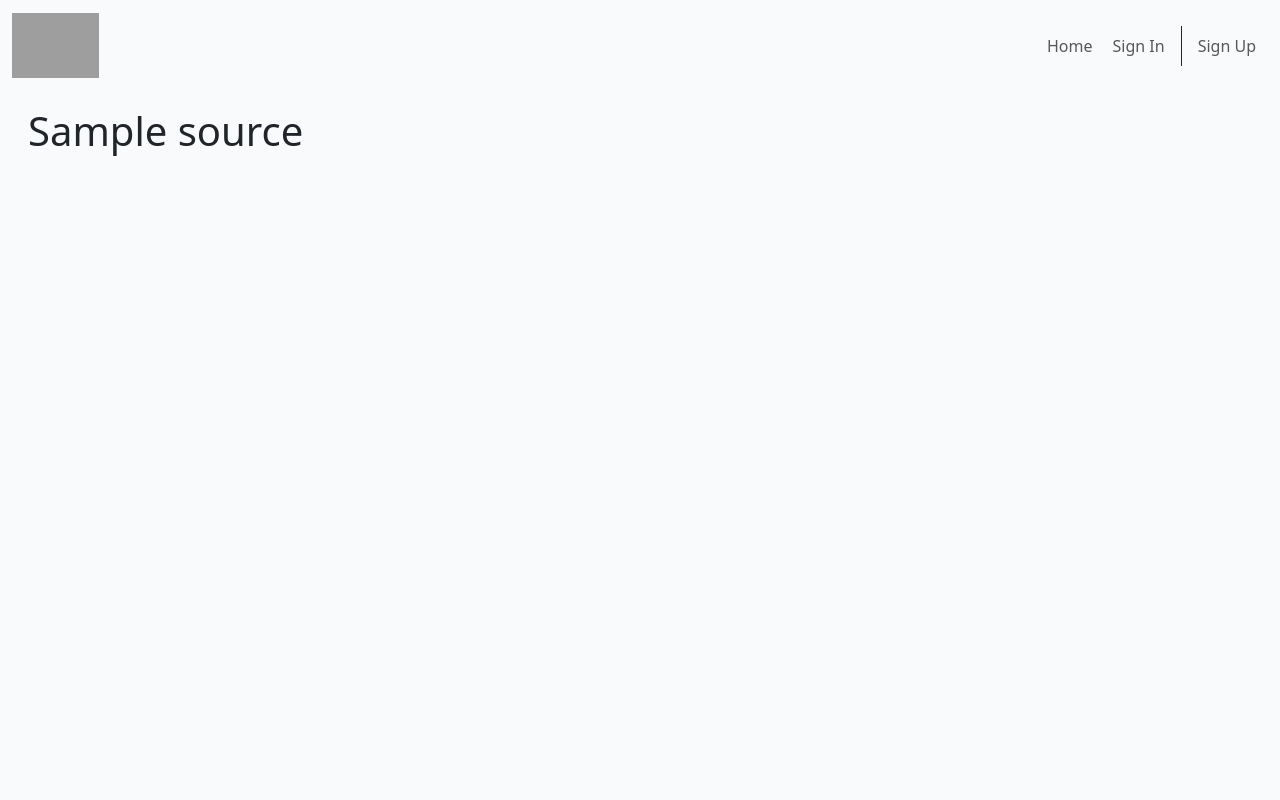
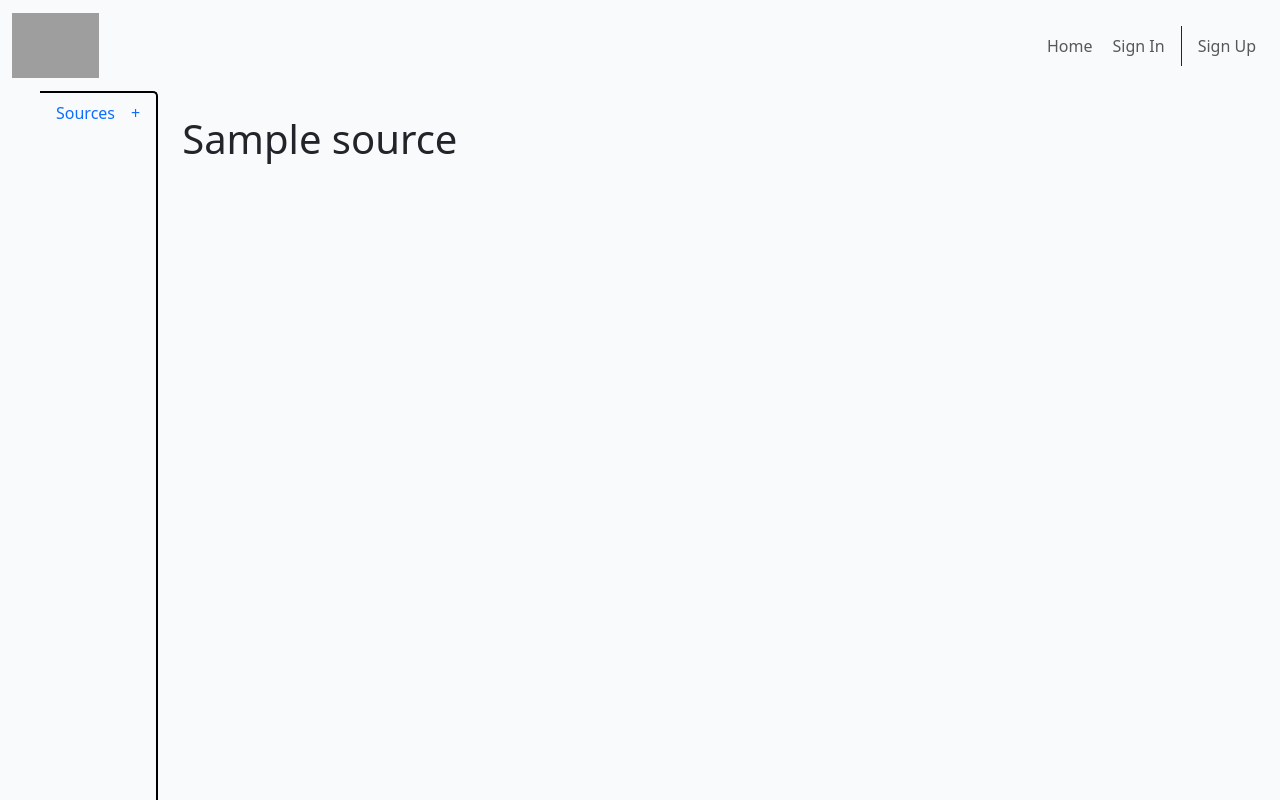
Before and after one commit to VeronicaTeodorof/got_it, a Django app: template notes/templates/notes/source_detail.html in a window 1280 px wide. Run offline with Django 5.2, Linux system fonts and the light colour scheme; the template is opened without the code that fills it: most values are stand-ins (such as "Sample title", 1, 10 or a date in 2020); data that the repository does not hold is empty; some libraries are stand-ins or nearby versions; grey boxes are pictures that could not be loaded.

Commit message:
refactor: move sidebar to source_detail.html

```diff
--- a/notes/templates/notes/dashboard.html
+++ b/notes/templates/notes/dashboard.html
@@ -10,51 +10,6 @@
 {% block content %}
 <!-- Main -->
 <div class="container-fluid">
-
-    <!--Side Navbar -->
-    <div class="d-none offcanvas-start" tabindex="-1" id="sideNavbar" aria-labelledby="sidebarLabel">
-        <div class="offcanvas-header">
-            <!-- Visually hidden heading for accessibility: screen readers use aria-labelledby to
-            announce the offcanvas region by its heading when it opens, so users who can't
-            see the screen know what the panel is for. The Bootstrap "visually-hidden" class
-            removes the element from view (using absolute positioning and rendering it invisibly small)
-            without removing it from the accessibility tree, so screen readers can still read it. -->
-            <h5 class="visually-hidden" id="sidebarLabel">Site navigation</h5>
-            <button type="button" class="border-0 bg-transparent ms-auto" data-bs-dismiss="offcanvas" data-bs-target="#sideNavbar" aria-label="Close sidebar">
-                <svg xmlns="http://www.w3.org/2000/svg" width="16" height="16" fill="currentColor" class="bi bi-arrow-left" viewBox="0 0 16 16">
-                <path fill-rule="evenodd" d="M15 8a.5.5 0 0 0-.5-.5H2.707l3.147-3.146a.5.5 0 1 0-.708-.708l-4 4a.5.5 0 0 0 0 .708l4 4a.5.5 0 0 0 .708-.708L2.707 8.5H14.5A.5.5 0 0 0 15 8"/>
-                </svg>
-            </button>
-        </div>
-        <div class="offcanvas-body">
-            {% block sidebar_content %}
-            <!--Remove after copying on source_detail page -->
-            <!-- <ul class="nav flex-column">
-                <li class="nav-item d-flex">
-                    <a class="nav-link" href="{% url 'dashboard' %}">Sources</a>
-                    <a class="nav-link ps-0" href="{% url 'dashboard' %}" title="Add source">+</a>
-                </li>
-            </ul> -->
-            {% endblock %}
-        </div>
-    </div>
-
-    <!-- Main -->
-    <main class="p-2 p-md-3">
-        <!-- Remove after copying on source_detail page -->
-        <!-- Custom Toggler Button from Bootstrap Icons-->
-        <!-- <div class="d-flex d-lg-none justify-content-start p-2">
-            <button class="btn p-2 border-0"
-                type="button"
-                data-bs-toggle="offcanvas"
-                data-bs-target="#sideNavbar"
-                aria-controls="sideNavbar"
-                aria-label="Open sidebar">
-                <svg xmlns="http://www.w3.org/2000/svg" width="16" height="16" fill="currentColor" class="bi bi-arrow-right" viewBox="0 0 16 16">
-                <path fill-rule="evenodd" d="M1 8a.5.5 0 0 1 .5-.5h11.793l-3.147-3.146a.5.5 0 0 1 .708-.708l4 4a.5.5 0 0 1 0 .708l-4 4a.5.5 0 0 1-.708-.708L13.293 8.5H1.5A.5.5 0 0 1 1 8"/>
-                </svg>
-            </button>
-        </div> -->
 
         {% block dashboard_content %}
 
--- a/notes/templates/notes/source_detail.html
+++ b/notes/templates/notes/source_detail.html
@@ -2,8 +2,54 @@
 {% load static %}
 
 {% block dashboard_content %}
+    <!-- Main -->
+    <main>
+        <div class="container-fluid d-flex">
+            <!-- Custom Open Sidebar Button from Bootstrap Icons-->
+            <div class="justify-content-start p-2">
+                <button class="d-lg-none btn p-2 border-0"
+                    type="button"
+                    data-bs-toggle="offcanvas"
+                    data-bs-target="#sideNavbar"
+                    aria-controls="sideNavbar"
+                    aria-label="Open sidebar">
+                    <svg xmlns="http://www.w3.org/2000/svg" width="16" height="16" fill="currentColor" class="bi bi-arrow-right" viewBox="0 0 16 16">
+                    <path fill-rule="evenodd" d="M1 8a.5.5 0 0 1 .5-.5h11.793l-3.147-3.146a.5.5 0 0 1 .708-.708l4 4a.5.5 0 0 1 0 .708l-4 4a.5.5 0 0 1-.708-.708L13.293 8.5H1.5A.5.5 0 0 1 1 8"/>
+                    </svg>
+                </button>
+            </div>
 
-    <!-- Header -->
-    <h1>{{source}}</h1>
+            <!--Side Navbar -->
+            <div class="offcanvas-lg offcanvas-start" tabindex="-1" id="sideNavbar" aria-labelledby="sidebarLabel">
+                <div class="offcanvas-header">
+                    <!-- Visually hidden heading for accessibility: screen readers use aria-labelledby to
+                    announce the offcanvas region by its heading when it opens, so users who can't
+                    see the screen know what the panel is for. The Bootstrap "visually-hidden" class
+                    removes the element from view (using absolute positioning and rendering it invisibly small)
+                    without removing it from the accessibility tree, so screen readers can still read it. -->
+                    <h5 class="visually-hidden" id="sidebarLabel">Site navigation</h5>
+                    <!-- Custom Close Sidebar Button -->
+                    <button type="button" class="border-0 bg-transparent ms-auto" data-bs-dismiss="offcanvas" data-bs-target="#sideNavbar" aria-label="Close sidebar">
+                        <svg xmlns="http://www.w3.org/2000/svg" width="16" height="16" fill="currentColor" class="bi bi-arrow-left" viewBox="0 0 16 16">
+                        <path fill-rule="evenodd" d="M15 8a.5.5 0 0 0-.5-.5H2.707l3.147-3.146a.5.5 0 1 0-.708-.708l-4 4a.5.5 0 0 0 0 .708l4 4a.5.5 0 0 0 .708-.708L2.707 8.5H14.5A.5.5 0 0 0 15 8"/>
+                        </svg>
+                    </button>
+                </div>
+                <div class="offcanvas-body">
+                    {% block sidebar_content %}
+                    <ul class="nav flex-column">
+                        <li class="nav-item d-flex">
+                            <a class="nav-link" href="{% url 'dashboard' %}">Sources</a>
+                            <a class="nav-link ps-0" href="{% url 'dashboard' %}" title="Add source">+</a>
+                        </li>
+                    </ul>
+                    {% endblock %}
+                </div>
+            </div>
+            <div>
+            <h1 class="m-4">{{source}}</h1>
+            </div>
+        </div>
+    </main>
 
 {% endblock %}
--- a/notes/views.py
+++ b/notes/views.py
@@ -86,6 +86,7 @@ def edit_source(request, source_pk):
         {'form': form, 'source': source}
         )
 
+
 @login_required
 def delete_source(request, source_pk):
     """View for deleteSourceModal
```
